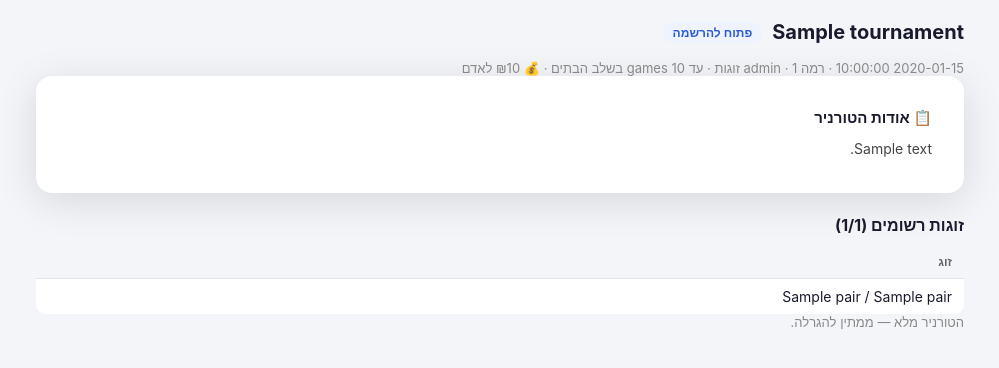
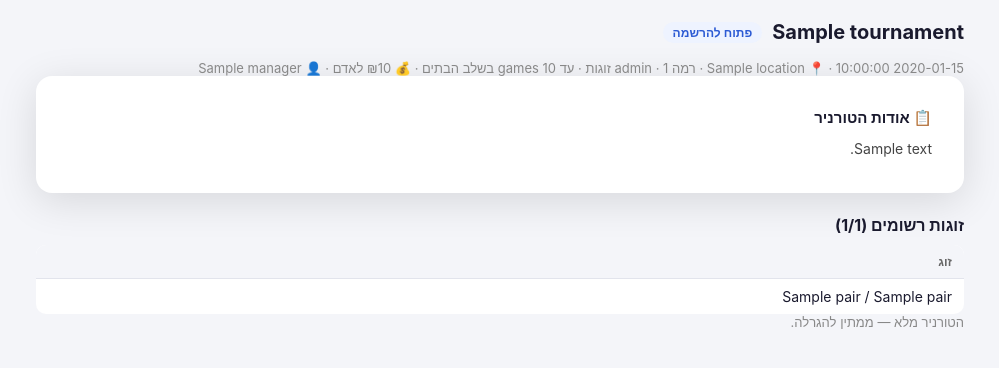
Before and after one commit to mizrgal/netanya-padel, a Flask app: template templates/tournament_detail.html in a window 1280 px wide. Shown: the part 45-413 px from the top of the page, without its empty margins (140-1139 px from the left). Run offline with Flask 3, Linux system fonts and the light colour scheme; the template is opened without the code that fills it: most values are stand-ins (such as "Sample title", 1, 10 or a date in 2020).

Commit message:
Add tournament manager (contact) and location fields
Both are plain optional text fields, editable only by an admin (same
@admin_required as every other tournament setting) via create/edit,
and shown in the tournament header (📍 location, 👤 manager) and on
the dashboard list row.

Co-Authored-By: Claude Sonnet 5 <noreply@anthropic.com>

```diff
--- a/app.py
+++ b/app.py
@@ -146,12 +146,13 @@ def get_tournament(tid):
 
 
 def create_tournament(name, date, level, pairs_count, game_target, created_by,
-                       price_per_player=None, about=None):
+                       price_per_player=None, about=None, manager=None, location=None):
     return db_insert("padel_tournaments", {
         "name": name, "date": date, "level": level,
         "pairs_count": pairs_count, "groups_count": pairs_count // 4,
         "game_target": game_target, "status": "open", "created_by": created_by,
         "price_per_player": price_per_player, "about": about,
+        "manager": manager, "location": location,
     })
 
 
@@ -708,6 +709,8 @@ def tournament_new():
         pairs_count = request.form.get("pairs_count", "")
         game_target = request.form.get("game_target", "")
         about = request.form.get("about", "").strip() or None
+        manager = request.form.get("manager", "").strip() or None
+        location = request.form.get("location", "").strip() or None
         price, price_error = parse_price(request.form.get("price_per_player", ""))
         if not name or not date or not level:
             flash("נא למלא את כל השדות", "error")
@@ -719,7 +722,8 @@ def tournament_new():
             flash(price_error, "error")
         else:
             t = create_tournament(name, date, level, int(pairs_count), int(game_target),
-                                   session["user_id"], price_per_player=price, about=about)
+                                   session["user_id"], price_per_player=price, about=about,
+                                   manager=manager, location=location)
             return redirect(url_for("tournament_detail", tid=t["id"]))
     return render_template("tournament_new.html")
 
@@ -745,7 +749,10 @@ def tournament_edit(tid):
             return render_template("tournament_edit.html", tournament=tournament)
 
         about = request.form.get("about", "").strip() or None
-        updates = {"name": name, "date": date, "level": level, "price_per_player": price, "about": about}
+        manager = request.form.get("manager", "").strip() or None
+        location = request.form.get("location", "").strip() or None
+        updates = {"name": name, "date": date, "level": level, "price_per_player": price,
+                   "about": about, "manager": manager, "location": location}
 
         if tournament["status"] == "open":
             pairs_count = request.form.get("pairs_count", "")
--- a/padel_setup.sql
+++ b/padel_setup.sql
@@ -19,6 +19,8 @@ create table if not exists padel_tournaments (
   game_target int not null check (game_target in (4, 6, 8)),
   price_per_player numeric(10,2),
   about text,
+  manager text,
+  location text,
   status text not null default 'open', -- open -> full -> in_progress -> completed
   winner_pair_id uuid,
   created_by uuid references padel_users(id),
--- a/templates/tournament_detail.html
+++ b/templates/tournament_detail.html
@@ -39,8 +39,11 @@
     <span class="badge badge-{{ tournament.status }}">{{ STATUS_LABELS.get(tournament.status, tournament.status) }}</span>
   </h1>
   <p class="muted">
-    {{ tournament.date }} · רמה {{ tournament.level }} · {{ tournament.pairs_count }} זוגות · עד {{ tournament.game_target }} games בשלב הבתים
+    {{ tournament.date }}
+    {% if tournament.location %} · 📍 {{ tournament.location }}{% endif %}
+    · רמה {{ tournament.level }} · {{ tournament.pairs_count }} זוגות · עד {{ tournament.game_target }} games בשלב הבתים
     {% if tournament.price_per_player is not none %} · 💰 ₪{{ tournament.price_per_player|int }} לאדם{% endif %}
+    {% if tournament.manager %} · 👤 {{ tournament.manager }}{% endif %}
   </p>
 
   {% if tournament.about %}
--- a/templates/tournament_edit.html
+++ b/templates/tournament_edit.html
@@ -12,6 +12,12 @@
 
       <label>רמה</label>
       <input type="text" name="level" value="{{ tournament.level }}" required>
+
+      <label>מיקום הטורניר (לא חובה)</label>
+      <input type="text" name="location" value="{{ tournament.location or '' }}" placeholder="למשל: מגרשי הפאדל, נתניה">
+
+      <label>מנהל/ת הטורניר - איש קשר (לא חובה)</label>
+      <input type="text" name="manager" value="{{ tournament.manager or '' }}" placeholder="למשל: גל מזרחי, 050-1234567">
 
       <label>עלות השתתפות לאדם (₪, לא חובה)</label>
       <input type="number" name="price_per_player" min="0" step="1"
--- a/templates/tournament_new.html
+++ b/templates/tournament_new.html
@@ -12,6 +12,12 @@
 
       <label>רמה</label>
       <input type="text" name="level" placeholder="למשל: מתקדמים, רמה 4-5" required>
+
+      <label>מיקום הטורניר (לא חובה)</label>
+      <input type="text" name="location" placeholder="למשל: מגרשי הפאדל, נתניה">
+
+      <label>מנהל/ת הטורניר - איש קשר (לא חובה)</label>
+      <input type="text" name="manager" placeholder="למשל: גל מזרחי, 050-1234567">
 
       <label>עלות השתתפות לאדם (₪, לא חובה)</label>
       <input type="number" name="price_per_player" min="0" step="1" placeholder="השאר ריק אם חינם">
```
Also changed, not shown: templates/index.html (+6 -1 lines).
